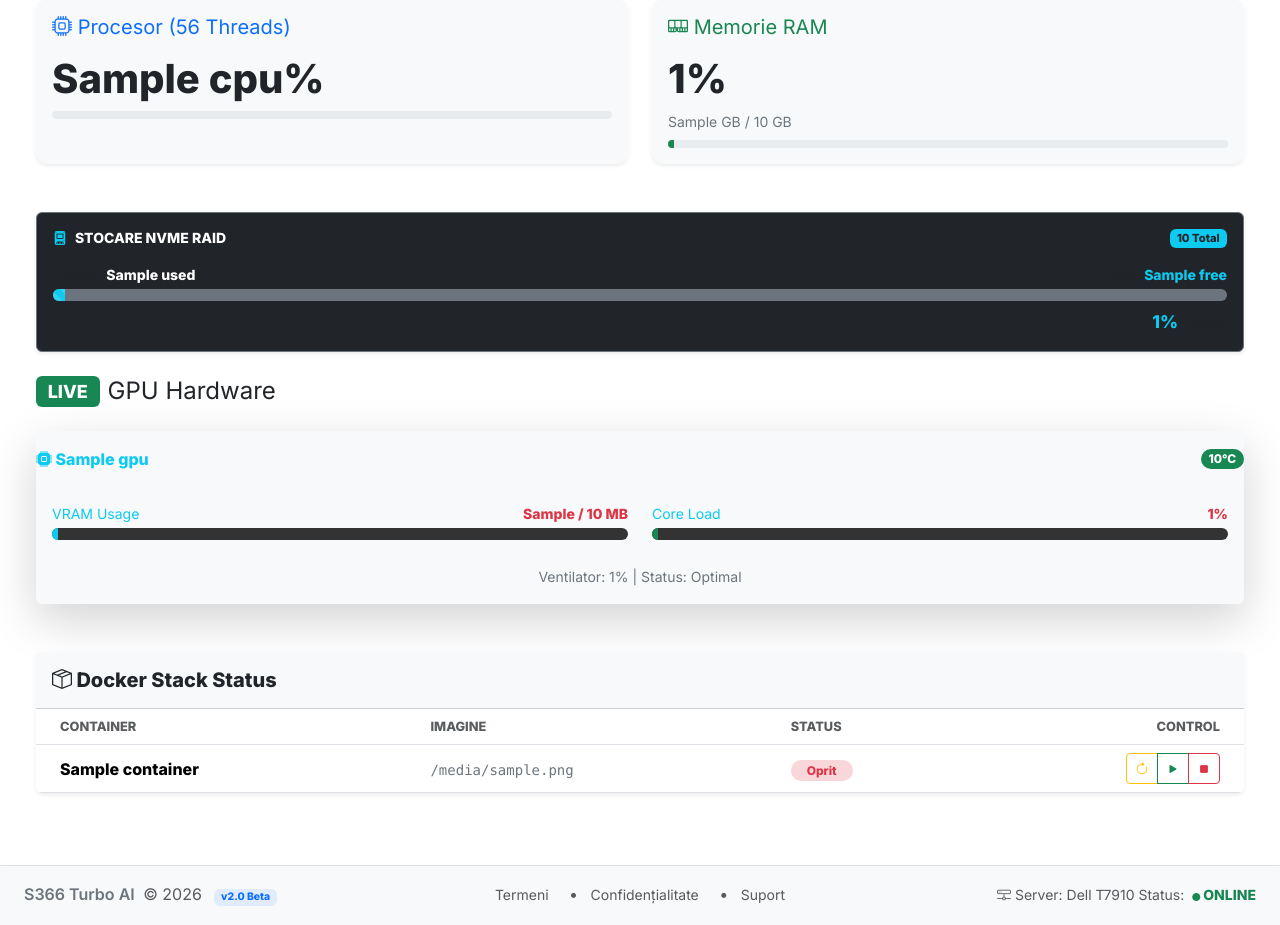
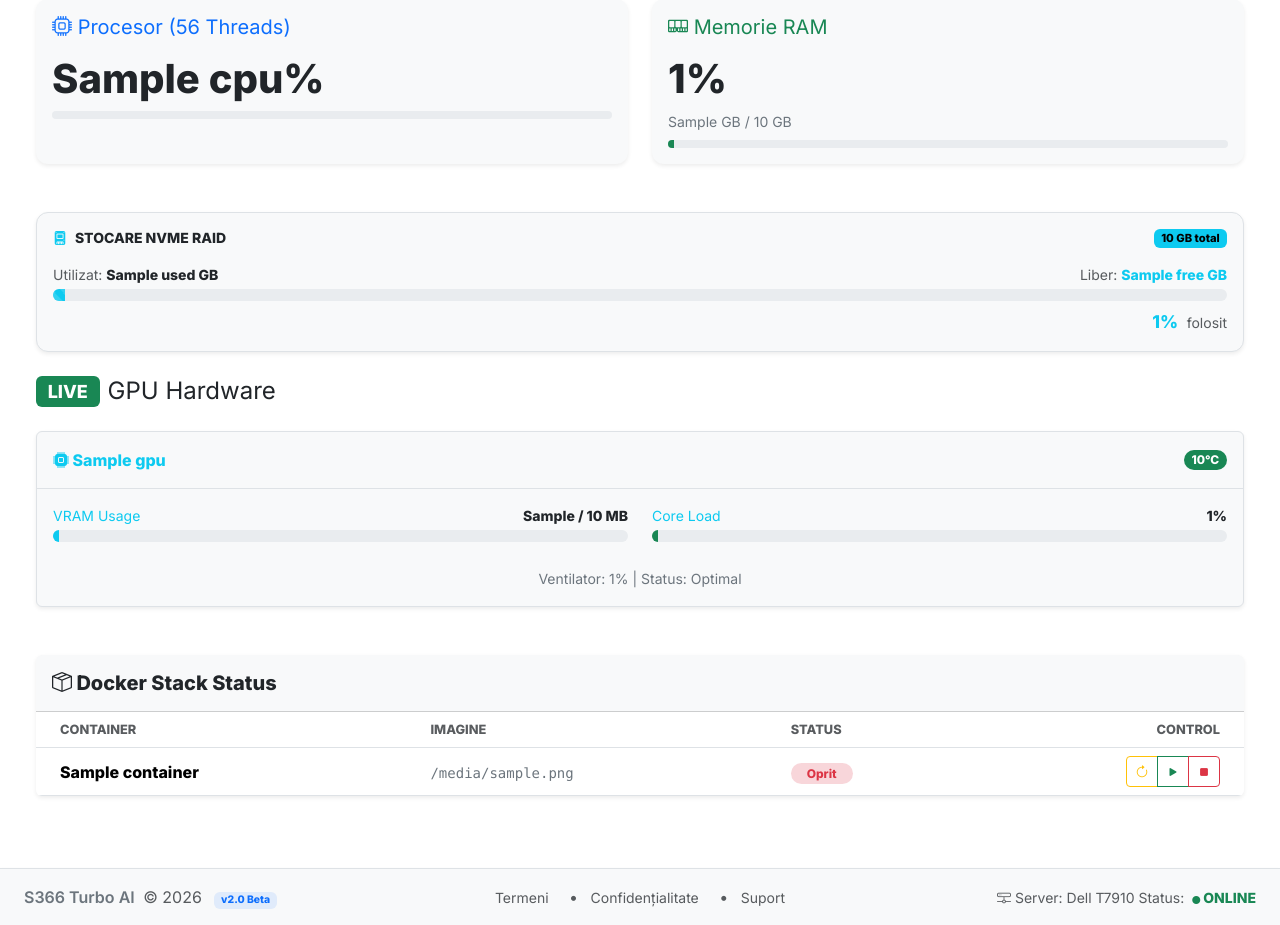
Before and after one commit to vlahx/s366, a Python web app: template app/templates/admin/dashboard.html in a window 1280 px wide. Shown: the part 442-1367 px from the top of the page. Run offline with Jinja, Linux system fonts and the light colour scheme; the template is opened without the code that fills it: most values are stand-ins (such as "Sample title", 1, 10 or a date in 2020).

Commit message:
fix(admin): theme-aware NVMe/GPU cards; restore Docker container control API
Made-with: Cursor

```diff
--- a/app/templates/admin/tabs/system.html
+++ b/app/templates/admin/tabs/system.html
@@ -39,23 +39,25 @@
 
 
     <div class="col-md-12 mb-4">
-        <div class="card bg-dark border-secondary h-100 shadow-sm">
+        <div class="card border shadow-sm h-100 stat-card bg-body-tertiary">
             <div class="card-body p-3">
                 <div class="d-flex justify-content-between align-items-center mb-3">
-                    <h6 class="card-title mb-0 text-white text-uppercase small fw-bold">
+                    <h6 class="card-title mb-0 text-body text-uppercase small fw-bold">
                         <i class="bi bi-device-ssd-fill text-info me-2"></i>Stocare NVMe RAID
                     </h6>
-                    <span class="badge bg-info text-dark" style="font-size: 0.7rem;">
-                        {{ stats.nvme.total }} Total
+                    <span class="badge text-bg-info" style="font-size: 0.7rem;">
+                        {{ stats.nvme.total }} GB total
                     </span>
                 </div>
 
                 <div class="d-flex justify-content-between mb-1 small">
-                    <span class="text-muted">Utilizat: <strong class="text-white">{{ stats.nvme.used }}</strong></span>
-                    <span class="text-muted">Liber: <strong class="text-info">{{ stats.nvme.free }}</strong></span>
+                    <span class="text-body-secondary">Utilizat: <strong class="text-body">{{ stats.nvme.used }}
+                            GB</strong></span>
+                    <span class="text-body-secondary">Liber: <strong class="text-info">{{ stats.nvme.free }}
+                            GB</strong></span>
                 </div>
 
-                <div class="progress bg-secondary mb-2" style="height: 12px; border-radius: 6px;">
+                <div class="progress mb-2" style="height: 12px; border-radius: 6px;">
                     <div class="progress-bar progress-bar-striped progress-bar-animated bg-info" role="progressbar"
                         style="width: {{ stats.nvme.percent }}%;" aria-valuenow="{{ stats.nvme.percent }}"
                         aria-valuemin="0" aria-valuemax="100">
@@ -64,7 +66,7 @@
 
                 <div class="text-end">
                     <span class="fw-bold text-info" style="font-size: 1.1rem;">{{ stats.nvme.percent }}%</span>
-                    <small class="text-muted ms-1">folosit</small>
+                    <small class="text-body-secondary ms-1">folosit</small>
                 </div>
             </div>
         </div>
@@ -80,8 +82,8 @@
         {% if stats.gpus and stats.gpus|length > 0 %}
         {% for gpu in stats.gpus %}
         <div class="col-12 mb-4">
-            <div class="card text-danger border-0 shadow-lg overflow-hidden bg-body-tertiary">
-                <div class="card-headerder-bottom border-secondary bg-transparent py-3">
+            <div class="card border shadow-sm overflow-hidden bg-body-tertiary">
+                <div class="card-header border-bottom bg-transparent py-3">
                     <div class="d-flex justify-content-between align-items-center">
                         <strong class="text-info"><i class="bi bi-cpu-fill"></i> {{ gpu.name }}</strong>
                         <span
@@ -97,7 +99,7 @@
                                 <small class="text-info">VRAM Usage</small>
                                 <small class="fw-bold">{{ gpu.vram_used_mb }} / {{ gpu.vram_total_mb }} MB</small>
                             </div>
-                            <div class="progress" style="height: 12px; background-color: #333;">
+                            <div class="progress bg-body-secondary" style="height: 12px;">
                                 <div class="progress-bar bg-info" style="width: {{ gpu.vram_percent }}%;"></div>
                             </div>
                         </div>
@@ -106,7 +108,7 @@
                                 <small class="text-info">Core Load</small>
                                 <small class="fw-bold">{{ gpu.load_percent }}%</small>
                             </div>
-                            <div class="progress" style="height: 12px; background-color: #333;">
+                            <div class="progress bg-body-secondary" style="height: 12px;">
                                 <div class="progress-bar {% if gpu.load_percent > 80 %}bg-danger{% else %}bg-success{% endif %}"
                                     style="width: {{ gpu.load_percent }}%;"></div>
                             </div>
@@ -146,6 +148,7 @@
                                 </tr>
                             </thead>
                             <tbody>
+                                {% if stats.docker and stats.docker|length > 0 %}
                                 {% for container in stats.docker %}
                                 <tr>
                                     <td class="ps-4"><strong>{{ container.name }}</strong></td>
@@ -158,18 +161,25 @@
                                         {% endif %}
                                     </td>
                                     <td class="text-end pe-4">
-                                        <div class="btn-group btn-group-sm">
-                                            <button onclick="controlContainer('restart', '{{ container.name }}', this)"
-                                                class="btn btn-outline-warning"><i
-                                                    class="bi bi-arrow-clockwise"></i></button>
-                                            <button onclick="controlContainer('start', '{{ container.name }}', this)"
-                                                class="btn btn-outline-success"><i class="bi bi-play-fill"></i></button>
-                                            <button onclick="controlContainer('stop', '{{ container.name }}', this)"
-                                                class="btn btn-outline-danger"><i class="bi bi-stop-fill"></i></button>
+                                        <div class="btn-group btn-group-sm" data-cname="{{ container.name | e }}">
+                                            <button type="button" class="btn btn-outline-warning btn-ctl"
+                                                data-act="restart"><i class="bi bi-arrow-clockwise"></i></button>
+                                            <button type="button" class="btn btn-outline-success btn-ctl"
+                                                data-act="start"><i class="bi bi-play-fill"></i></button>
+                                            <button type="button" class="btn btn-outline-danger btn-ctl"
+                                                data-act="stop"><i class="bi bi-stop-fill"></i></button>
                                         </div>
                                     </td>
                                 </tr>
                                 {% endfor %}
+                                {% else %}
+                                <tr>
+                                    <td colspan="4" class="text-center text-body-secondary py-4">
+                                        <i class="bi bi-docker d-block fs-3 mb-2 opacity-50"></i>
+                                        Nu s-au putut lista containerele (Docker indisponibil din app sau socket neconectat).
+                                    </td>
+                                </tr>
+                                {% endif %}
                             </tbody>
                         </table>
                     </div>
@@ -214,18 +224,38 @@
 </style>
 
 <script>
-    // Logica de control ramane aceeasi, am curatat doar interactiunea cu butoanele
+    document.querySelectorAll('.btn-ctl').forEach((btn) => {
+        btn.addEventListener('click', function () {
+            const grp = this.closest('[data-cname]');
+            const name = grp ? grp.getAttribute('data-cname') : '';
+            controlContainer(this.getAttribute('data-act'), name, this);
+        });
+    });
+
     async function controlContainer(action, name, btnElement) {
         if (!confirm(`Confirmi ${action} pe ${name}?`)) return;
         const icon = btnElement.innerHTML;
         btnElement.innerHTML = '<span class="spinner-border spinner-border-sm"></span>';
         btnElement.disabled = true;
         try {
-            const res = await fetch(`/admin/container/${action}/${name}`, { method: 'POST' });
-            if (res.ok) location.reload();
-            else alert('Eroare!');
-        } catch (e) { alert('Server inaccesibil'); }
-        finally { btnElement.innerHTML = icon; btnElement.disabled = false; }
+            const url = `/admin/container/${encodeURIComponent(action)}/${encodeURIComponent(name)}`;
+            const res = await fetch(url, { method: 'POST', credentials: 'same-origin' });
+            if (res.ok) {
+                location.reload();
+                return;
+            }
+            let msg = 'Eroare la control container';
+            try {
+                const j = await res.json();
+                if (j.detail) msg = typeof j.detail === 'string' ? j.detail : JSON.stringify(j.detail);
+            } catch (_) { }
+            alert(msg);
+        } catch (e) {
+            alert('Server inaccesibil');
+        } finally {
+            btnElement.innerHTML = icon;
+            btnElement.disabled = false;
+        }
     }
 
     // Refresh Live CPU
--- a/app/utils/system.py
+++ b/app/utils/system.py
@@ -55,7 +55,6 @@ def get_gpu_status():
         # Nu lăsăm eroarea să crape tot app-ul dacă driverul e ocupat
         print(f"⚠️ [GPU MONITOR] Eroare NVML: {e}")
         return []
-        return []
 
 def get_docker_info():
     try:
```
Also changed, not shown: app/routes/admin.py (+36 -0 lines).
